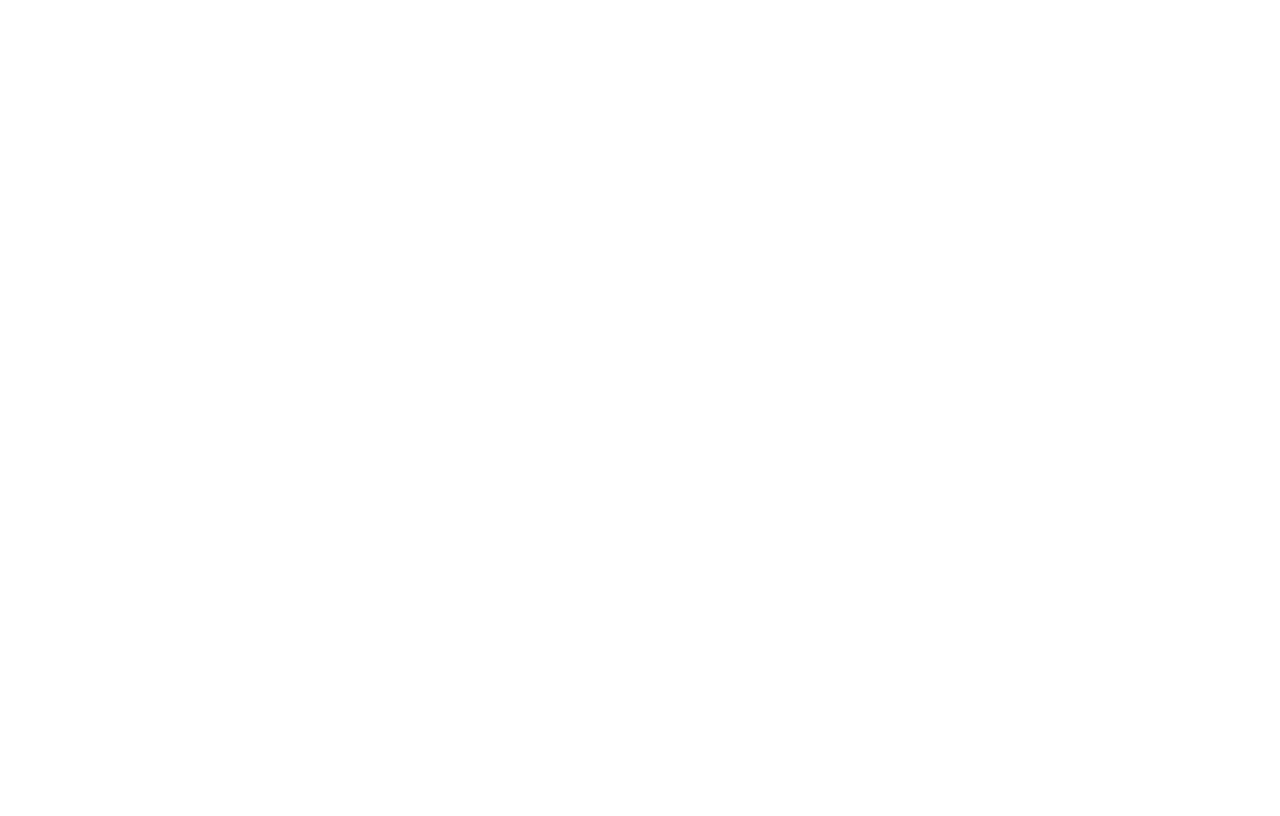
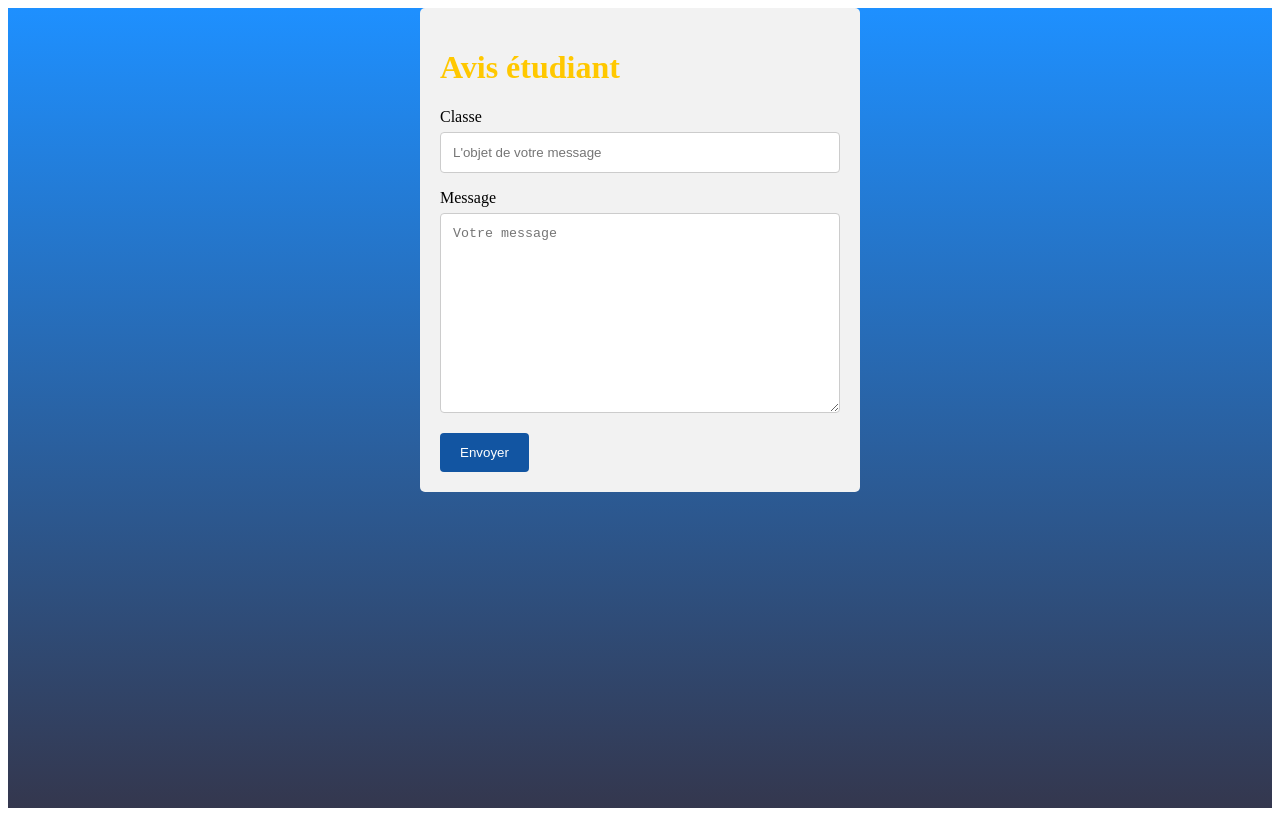
Before and after one commit to Yorodiouf13/Projet-SGBD, an Angular app: page /avis in a window 1280 px wide. Before the commit this address led to /. Built offline with nearby package versions, Linux system fonts and the light colour scheme.

Commit message:
mise à jour sur la partie étudiant j'ai ajouté les fonctionnalités

```diff
--- a/src/app/Pages/resp_classe/avis/avis.component.css
+++ b/src/app/Pages/resp_classe/avis/avis.component.css
@@ -0,0 +1,53 @@
+body {font-family: Arial, Helvetica, sans-serif;
+    padding: 0px;}
+
+main {
+    background: linear-gradient(to top, #34374e, dodgerblue);
+    width: 100%;
+    height: 100vh;
+      }
+
+  input[type=text], textarea, input[type=email] {
+    width: 100%;
+    padding: 12px;
+    border: 1px solid #ccc;
+    border-radius: 4px;
+    box-sizing: border-box;
+    margin-top: 6px;
+    margin-bottom: 16px;
+    margin-right: 0px;
+    margin-left: 0px;
+    resize: vertical;
+  }
+  label{margin-right: 0px;
+    margin-left: 0px;
+    width: 100%;}
+
+  input[type=submit] {
+    background-color: #1255a2;
+    color: white;
+    padding: 12px 20px;
+    border: none;
+    border-radius: 4px;
+    cursor: pointer;
+  }
+
+  input[type=submit]:hover {
+    background-color: #1872D9;
+  }
+
+  .container {
+    /* Ajouter box-sizing */
+    box-sizing : border-box;
+    border-radius:5px;
+    background-color:#f2f2f2;
+    padding:20px;
+    width: 100%;
+    /* redéfinition 400 + 2*20 */
+    max-width: 440px;
+    margin:0 auto;
+  }
+  h1  {
+    color: #ffc800;
+    width: 100%;
+  }
--- a/src/app/Pages/resp_classe/avis/avis.component.html
+++ b/src/app/Pages/resp_classe/avis/avis.component.html
@@ -1 +1,16 @@
-<p>avis works!</p>
+<main>
+    <div class="container">
+        <h1>Avis étudiant</h1>
+        <form action="/action_page.php">
+
+          <label>Classe</label>
+          <input type="text" id="sujet" name="sujet" placeholder="L'objet de votre message">
+
+          <label>Message</label>
+          <textarea id="subject" name="subject" placeholder="Votre message" style="height:200px"></textarea>
+
+          <input type="submit" value="Envoyer">
+        </form>
+      </div>
+
+</main>
--- a/src/app/Pages/resp_classe/page-acceuil/page-acceuil.component.html
+++ b/src/app/Pages/resp_classe/page-acceuil/page-acceuil.component.html
@@ -4,25 +4,25 @@
   <meta charset="UTF-8">
   <meta name="viewport" content="width=device-width, initial-scale=1.0">
   <meta http-equiv="X-UA-Compatible" content="ie=edge">
-  <title>Document</title>
+  <title>Acceuil-responsable</title>
 </head>
 <body>
   <main>
     <header>
       <nav>
-        <a href="#">
+        <a href="avis" [(ngModel)]="value.vers" (click)="onValue()">
           <img src="https://s3-us-west-2.amazonaws.com/s.cdpn.io/217233/users.png" alt="donnez l'avis des étudiants concernant les enseignements">
           Avis étudiant
           <div class="icon">&#10095;</div>
           <span class="bottom-line"></span>
         </a>
-        <a href="#">
-          <img src="C:\Users\LENOVO\Downloads\note-collante.png" alt="">
+        <a href="notes" [(ngModel)]="value.vers" (click)="onValue()">
           Notes
           <div class="icon">&#10095;</div>
           <span class="bottom-line"></span>
         </a>
-        <a href="#">
+
+        <a href="mess-rp"  [(ngModel)]="value.vers" (click)="onValue()">
           <img src="https://s3-us-west-2.amazonaws.com/s.cdpn.io/217233/mess.png" alt="recevez les retours du RP">
           Messages RP
           <div class="icon">&#10095;</div>
--- a/src/app/Pages/resp_classe/page-acceuil/page-acceuil.component.ts
+++ b/src/app/Pages/resp_classe/page-acceuil/page-acceuil.component.ts
@@ -1,12 +1,37 @@
 import { Component } from '@angular/core';
+import { FormsModule, NgForm } from '@angular/forms';
+import { Router, RouterLink } from '@angular/router';
 
 @Component({
   selector: 'app-page-acceuil',
   standalone: true,
-  imports: [],
+  imports: [RouterLink, FormsModule],
   templateUrl: './page-acceuil.component.html',
   styleUrl: './page-acceuil.component.css'
 })
+
 export class PageAcceuilComponent {
 
+  value: any = {
+    vers: ''
+  };
+
+  constructor(private router: Router) {}
+
+  onValue() {
+    if(this.value.vers == "avis"){
+      this.router.navigate(['avis'])
+    }
+    else if(this.value.vers == "notes" ){
+      this.router.navigate(['notes'])
+    }
+    else (this.value.vers == "mess-rp" )
+    {
+      this.router.navigate(['mess-rp'])
+    }
+
+  }
+
+
+
 }
```
Also changed, not shown: src/app/app.routes.ts (+17 -1 lines).
